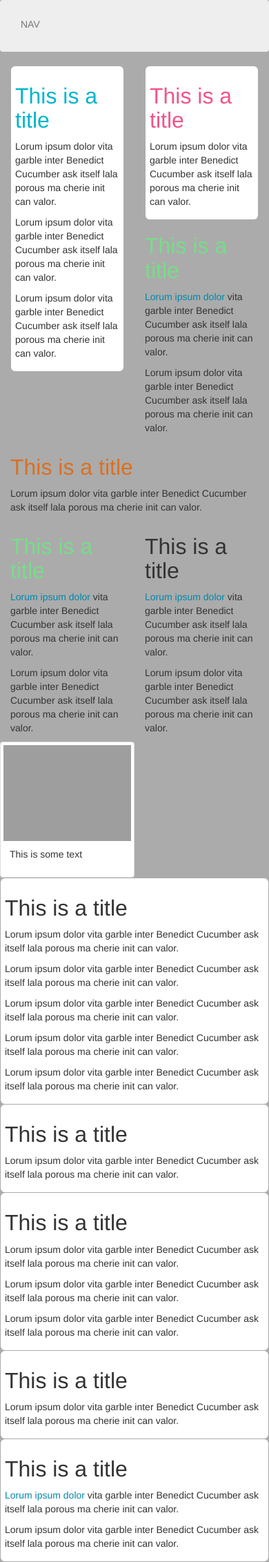
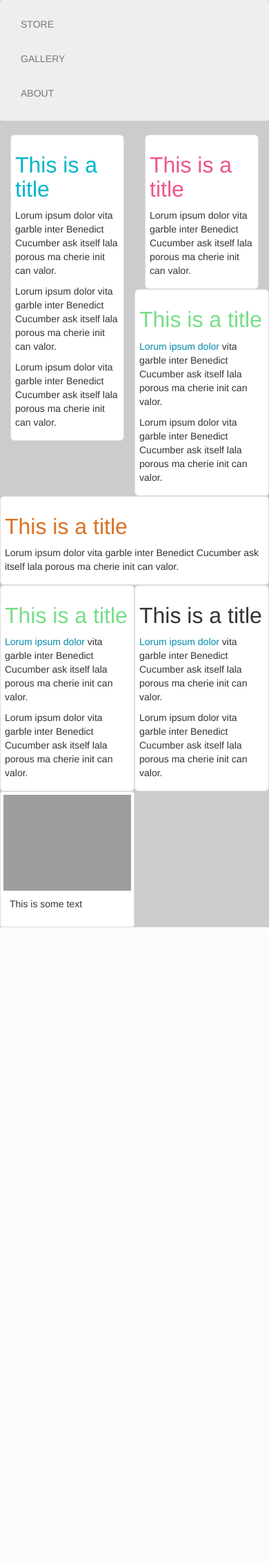
Before and after one commit to chicazul/advent, a PHP site: page /test.html in a window 390 px wide. Shown: the whole page at 69% size. After the commit the page ends 1344 px from the top, so only its background shows below. Run offline with PHP 8.4, Linux system fonts and the light colour scheme; some libraries are stand-ins or nearby versions; grey boxes are pictures that could not be loaded.

Commit message:
Playing with styles and formatting for main page items

```diff
--- a/css/styles.css
+++ b/css/styles.css
@@ -1,5 +1,5 @@
 body {
-	background-color: #ababab;
+	background-color: #cccccf;
 }
 
 a {
@@ -8,14 +8,23 @@ a {
 
 
 .item {
-	background-color: #ffffff;
+	/*background-color: #ffffff;
 	padding: 6px;
 	-webkit-border-radius: 6px;
   		-moz-border-radius: 6px;
      		border-radius: 6px;
-     margin: 1px;
+     margin: 1px; */
+
+  padding: 6px;
+  line-height: 1.428571429;
+  background-color: #ffffff;
+  border: 1px solid #dddddd;
+  border-radius: 6px;
+  -webkit-transition: all 0.2s ease-in-out;
+          transition: all 0.2s ease-in-out;
 }
 
+/* temp classes for testing */
 .blue { color: #00b5cc;}
 .green { color: #77dd88;}
 .pink { color: #f05588;}
--- a/test.html
+++ b/test.html
@@ -11,7 +11,9 @@
 		<div class="container">
 			<div class="navbar col-lg-offset-4">
 				<ul class="nav navbar-nav">
-					<li><a href="#">NAV</a></li>
+					<li><a href="#">STORE</a></li>
+					<li><a href="#">GALLERY</a></li>
+					<li><a href="#">ABOUT</a></li>
 				</ul>
 			</div>
 			<div class="row">
@@ -29,61 +31,32 @@
 						<p>Lorum ipsum dolor vita garble inter Benedict Cucumber ask itself lala porous ma cherie init can valor.</p>
 					</div>
 				</div>
-				<div class="col-lg-3 col-sm-4 col-6">
+				<div class="col-lg-3 col-sm-4 col-6 item">
 					<h2 class="green">This is a title</h2>
 					<p><a href="#">Lorum ipsum dolor</a> vita garble inter Benedict Cucumber ask itself lala porous ma cherie init can valor.</p>
 					<p>Lorum ipsum dolor vita garble inter Benedict Cucumber ask itself lala porous ma cherie init can valor.</p>
 				</div>
-				<div class="col-lg-4 col-sm-4 col-12">
+				<div class="col-lg-4 col-sm-4 col-12 item">
 					<h2 class="orange">This is a title</h2>
 					<p>Lorum ipsum dolor vita garble inter Benedict Cucumber ask itself lala porous ma cherie init can valor.</p>
 				</div>
-				<div class="col-lg-3 col-sm-4 col-6">
+				<div class="col-lg-3 col-sm-4 col-6 item">
 					<h2 class="green">This is a title</h2>
 					<p><a href="#">Lorum ipsum dolor</a> vita garble inter Benedict Cucumber ask itself lala porous ma cherie init can valor.</p>
 					<p>Lorum ipsum dolor vita garble inter Benedict Cucumber ask itself lala porous ma cherie init can valor.</p>
 				</div>
-				<div class="col-lg-3 col-sm-4 col-6">
+				<div class="col-lg-3 col-sm-4 col-6 item">
 					<h2>This is a title</h2>
 					<p><a href="#">Lorum ipsum dolor</a> vita garble inter Benedict Cucumber ask itself lala porous ma cherie init can valor.</p>
 					<p>Lorum ipsum dolor vita garble inter Benedict Cucumber ask itself lala porous ma cherie init can valor.</p>
 				</div>
-				<div class="col-lg-3 col-sm-4 col-6 thumbnail">
-						<img src="img/cube22-300.png" alt="" class="img-responsive">
+				<a href="#" class="col-lg-3 col-sm-4 col-6 thumbnail">
+						<img src="img/cube22-300.png" alt="">
 						<div class="caption">
 							<p>This is some text</p>
 						</div>
-				</div>
+				</a>
 
-			</div>
-			<div class="row">
-				<div class="span3 item">
-					<h2>This is a title</h2>
-					<p>Lorum ipsum dolor vita garble inter Benedict Cucumber ask itself lala porous ma cherie init can valor.</p>
-					<p>Lorum ipsum dolor vita garble inter Benedict Cucumber ask itself lala porous ma cherie init can valor.</p>
-					<p>Lorum ipsum dolor vita garble inter Benedict Cucumber ask itself lala porous ma cherie init can valor.</p>
-					<p>Lorum ipsum dolor vita garble inter Benedict Cucumber ask itself lala porous ma cherie init can valor.</p>
-					<p>Lorum ipsum dolor vita garble inter Benedict Cucumber ask itself lala porous ma cherie init can valor.</p>
-				</div>
-				<div class="span3 item">
-					<h2>This is a title</h2>
-					<p>Lorum ipsum dolor vita garble inter Benedict Cucumber ask itself lala porous ma cherie init can valor.</p>
-				</div>
-				<div class="span3 item">
-					<h2>This is a title</h2>
-					<p>Lorum ipsum dolor vita garble inter Benedict Cucumber ask itself lala porous ma cherie init can valor.</p>
-					<p>Lorum ipsum dolor vita garble inter Benedict Cucumber ask itself lala porous ma cherie init can valor.</p>
-					<p>Lorum ipsum dolor vita garble inter Benedict Cucumber ask itself lala porous ma cherie init can valor.</p>
-				</div>
-				<div class="span3 item">
-					<h2>This is a title</h2>
-					<p>Lorum ipsum dolor vita garble inter Benedict Cucumber ask itself lala porous ma cherie init can valor.</p>
-				</div>
-				<div class="span3 item">
-					<h2>This is a title</h2>
-					<p><a href="#">Lorum ipsum dolor</a> vita garble inter Benedict Cucumber ask itself lala porous ma cherie init can valor.</p>
-					<p>Lorum ipsum dolor vita garble inter Benedict Cucumber ask itself lala porous ma cherie init can valor.</p>
-				</div>
 			</div>
 		</div>
 
```
Also changed, not shown: adventdb.sql (+9 -4 lines). Lines whose indentation alone changed are shown as unchanged.
